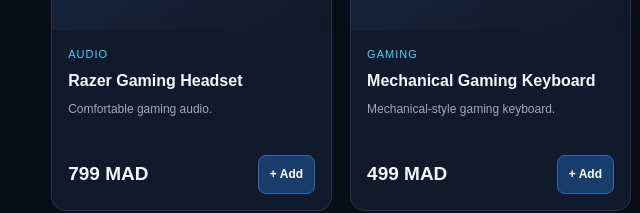
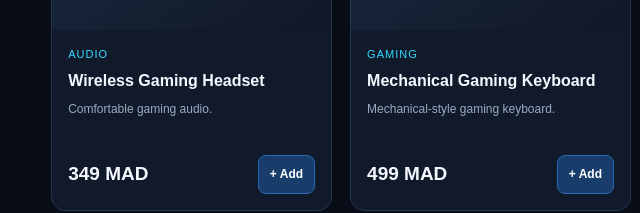
Before and after one commit to RIO-cmd-dev/electro-chiba-, a plain HTML site: page index.html in a window 1280 px wide. Shown: the part 1122-1335 px from the top of the page, 0-640 px from the left. Drawn offline with Linux system fonts and the light colour scheme.

Commit message:
Change Razer Gaming Headset to Wireless Gaming Headset
Updated product details for the gaming headset.

```diff
--- a/index.html
+++ b/index.html
@@ -810,10 +810,10 @@
 // with your actual products before launching your store.
 const products = [
   {
-    id: 1, name: "Razer Gaming Headset",
-    category: "Audio", price: 799, emoji: "🎧",
+    id: 1, name: "Wireless Gaming Headset",
+    category: "Audio", price: 349, emoji: "🎧",
     description: "Comfortable gaming audio.",
-    tag: "POPULAR", image: "images/headset.jpg"
+    tag: "POPULAR", image: ""
   },
   {
     id: 2, name: "Mechanical Gaming Keyboard",
```
